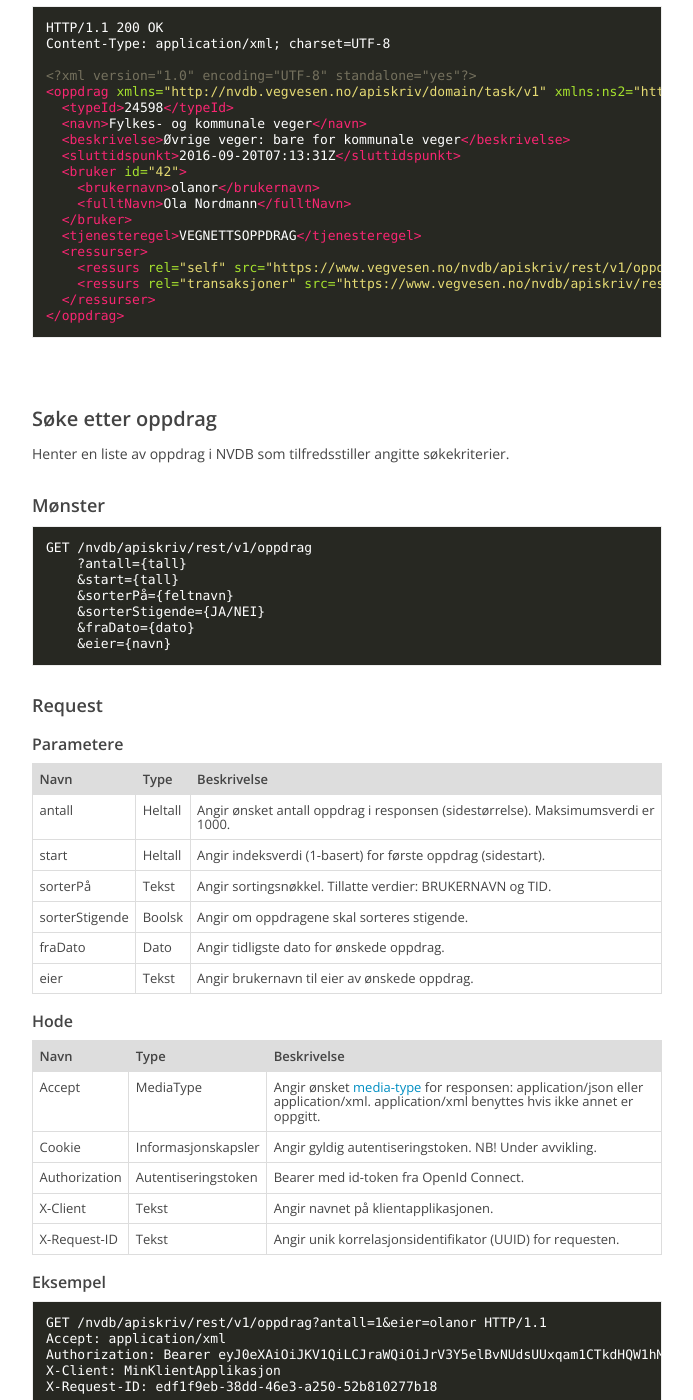
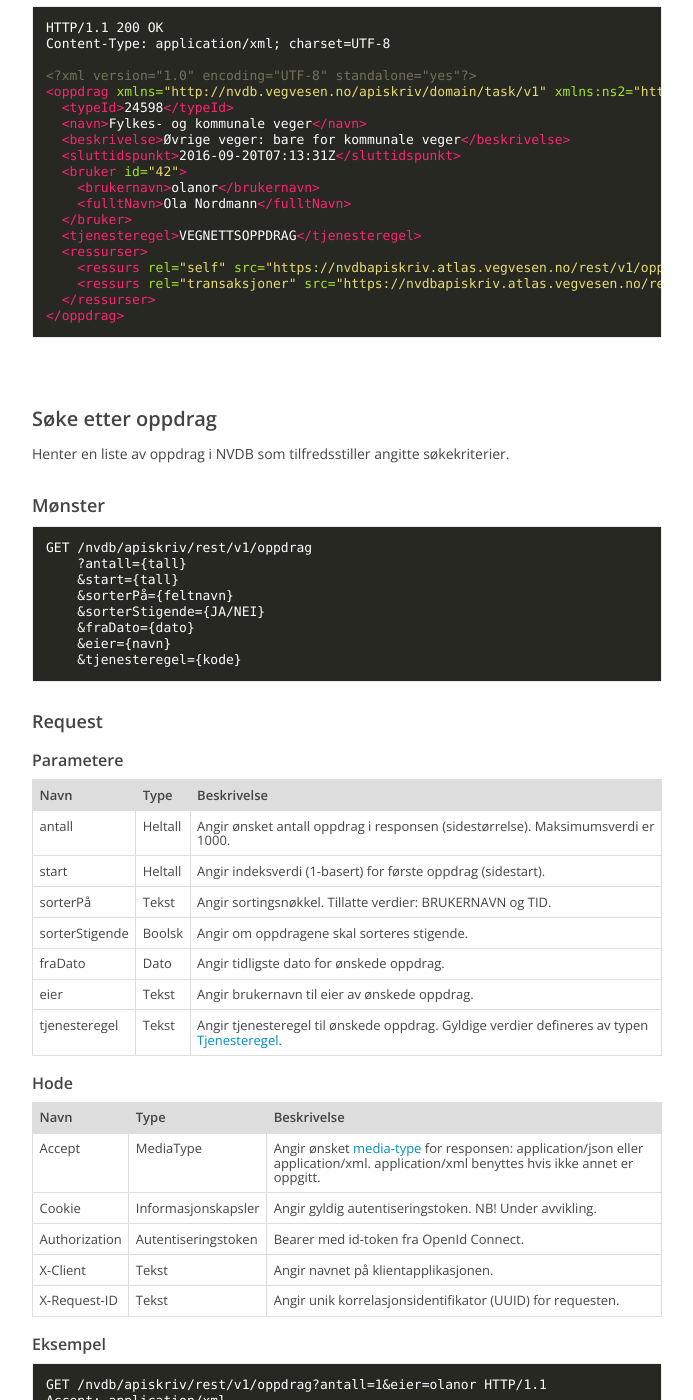
Before and after one commit to nvdb-vegdata/apiskrivdokumentasjon, a Jekyll site: the page built from oppdrag_og_transaksjoner/api-referanse.md, in a window 1280 px wide and 1400 px high, scrolled down 1410 px. Shown: the whole window, without its empty margins (433-1126 px from the left). Built offline with Jekyll 4.4.1, drawn with Linux system fonts in a browser that asks for light colours; our own code applies the rules of GitHub Pages for plain Markdown files; some of the changed text lies outside the part shown.

Commit message:
Described new query param for /rest/v1/oppdrag

````diff
--- a/oppdrag_og_transaksjoner/api-referanse.md
+++ b/oppdrag_og_transaksjoner/api-referanse.md
@@ -61,7 +61,7 @@ Content-Type|MediaType|Angir [media-type](https://www.iana.org/assignments/media
 
 ##### Payload
 
-Entitet av type [Oppdrag](https://www.vegvesen.no/nvdb/apiskriv/rest/v1/oppdrag/oppdrag.xsd).
+Entitet av type [Oppdrag](https://nvdbapiskriv.atlas.vegvesen.no/rest/v1/oppdrag/oppdrag.xsd).
 
 ##### Eksempel
 
@@ -81,8 +81,8 @@ Content-Type: application/xml; charset=UTF-8
   </bruker>
   <tjenesteregel>VEGNETTSOPPDRAG</tjenesteregel>
   <ressurser>
-    <ressurs rel="self" src="https://www.vegvesen.no/nvdb/apiskriv/rest/v1/oppdrag/3466724"/>
-    <ressurs rel="transaksjoner" src="https://www.vegvesen.no/nvdb/apiskriv/rest/v1/transaksjon?oppdragId=3466724"/>
+    <ressurs rel="self" src="https://nvdbapiskriv.atlas.vegvesen.no/rest/v1/oppdrag/3466724"/>
+    <ressurs rel="transaksjoner" src="https://nvdbapiskriv.atlas.vegvesen.no/rest/v1/transaksjon?oppdragId=3466724"/>
   </ressurser>
 </oppdrag>
 ```
@@ -103,6 +103,7 @@ GET /nvdb/apiskriv/rest/v1/oppdrag
     &sorterStigende={JA/NEI}
     &fraDato={dato}
     &eier={navn}
+    &tjenesteregel={kode}
 ```
 
 #### Request
@@ -117,6 +118,7 @@ sorterPå|Tekst|Angir sortingsnøkkel. Tillatte verdier: BRUKERNAVN og TID.
 sorterStigende|Boolsk|Angir om oppdragene skal sorteres stigende.
 fraDato|Dato|Angir tidligste dato for ønskede oppdrag.
 eier|Tekst|Angir brukernavn til eier av ønskede oppdrag.
+tjenesteregel|Tekst|Angir tjenesteregel til ønskede oppdrag. Gyldige verdier defineres av typen [Tjenesteregel](https://nvdbapiskriv.atlas.vegvesen.no/rest/v1/oppdrag/tjenesteregel.xsd).
 
 ##### Hode
 
@@ -148,7 +150,7 @@ Content-Type|MediaType|Angir [media-type](https://www.iana.org/assignments/media
 
 ##### Payload
 
-Entitet av type [OppdragListe](https://www.vegvesen.no/nvdb/apiskriv/rest/v1/oppdrag/oppdrag-liste.xsd).
+Entitet av type [OppdragListe](https://nvdbapiskriv.atlas.vegvesen.no/rest/v1/oppdrag/oppdrag-liste.xsd).
 
 ##### Eksempel
 
@@ -169,8 +171,8 @@ Content-Type: application/xml; charset=UTF-8
     </bruker>
     <tjenesteregel>VEGNETTSOPPDRAG</tjenesteregel>
     <ressurser>
-      <ressurs rel="self" src="https://www.vegvesen.no/nvdb/apiskriv/rest/v1/oppdrag/3466724"/>
-      <ressurs rel="transaksjoner" src="https://www.vegvesen.no/nvdb/apiskriv/rest/v1/transaksjon?oppdragId=3466724"/>
+      <ressurs rel="self" src="https://nvdbapiskriv.atlas.vegvesen.no/rest/v1/oppdrag/3466724"/>
+      <ressurs rel="transaksjoner" src="https://nvdbapiskriv.atlas.vegvesen.no/rest/v1/transaksjon?oppdragId=3466724"/>
     </ressurser>
   </oppdrag>
 </oppdragliste>
@@ -249,7 +251,7 @@ Content-Type|MediaType|Angir [media-type](https://www.iana.org/assignments/media
 
 ##### Payload
 
-Entitet av type [TransaksjonListe](https://www.vegvesen.no/nvdb/apiskriv/rest/v1/transaksjon/transaksjon-liste.xsd).
+Entitet av type [TransaksjonListe](https://nvdbapiskriv.atlas.vegvesen.no/rest/v1/transaksjon/transaksjon-liste.xsd).
 
 ##### Eksempel
 
@@ -273,14 +275,14 @@ Content-Type: application/xml; charset=UTF-8
             <objektversjon>1</objektversjon>
             <startdato>2016-09-20</startdato>
             <ressurser>
-              <ressurs rel="objekt" src="https://www.vegvesen.no/nvdb/apiskriv/rest/v3/les/vegobjekt/83/737948714/1"/>
+              <ressurs rel="objekt" src="https://nvdbapiskriv.atlas.vegvesen.no/rest/v3/les/vegobjekt/83/737948714/1"/>
             </ressurser>
           </objekt>
         </objekter>
       </objekttype>
     </objekttyper>
     <ressurser>
-      <ressurs rel="oppdrag" src="https://www.vegvesen.no/nvdb/apiskriv/rest/v1/oppdrag/3466723"/>
+      <ressurs rel="oppdrag" src="https://nvdbapiskriv.atlas.vegvesen.no/rest/v1/oppdrag/3466723"/>
     </ressurser>
   </transaksjon>
 </transaksjoner>
````
Also changed, not shown: endringssett/api-referanse.md (+24 -24 lines), laaser/api-referanse.md (+2 -2 lines).
